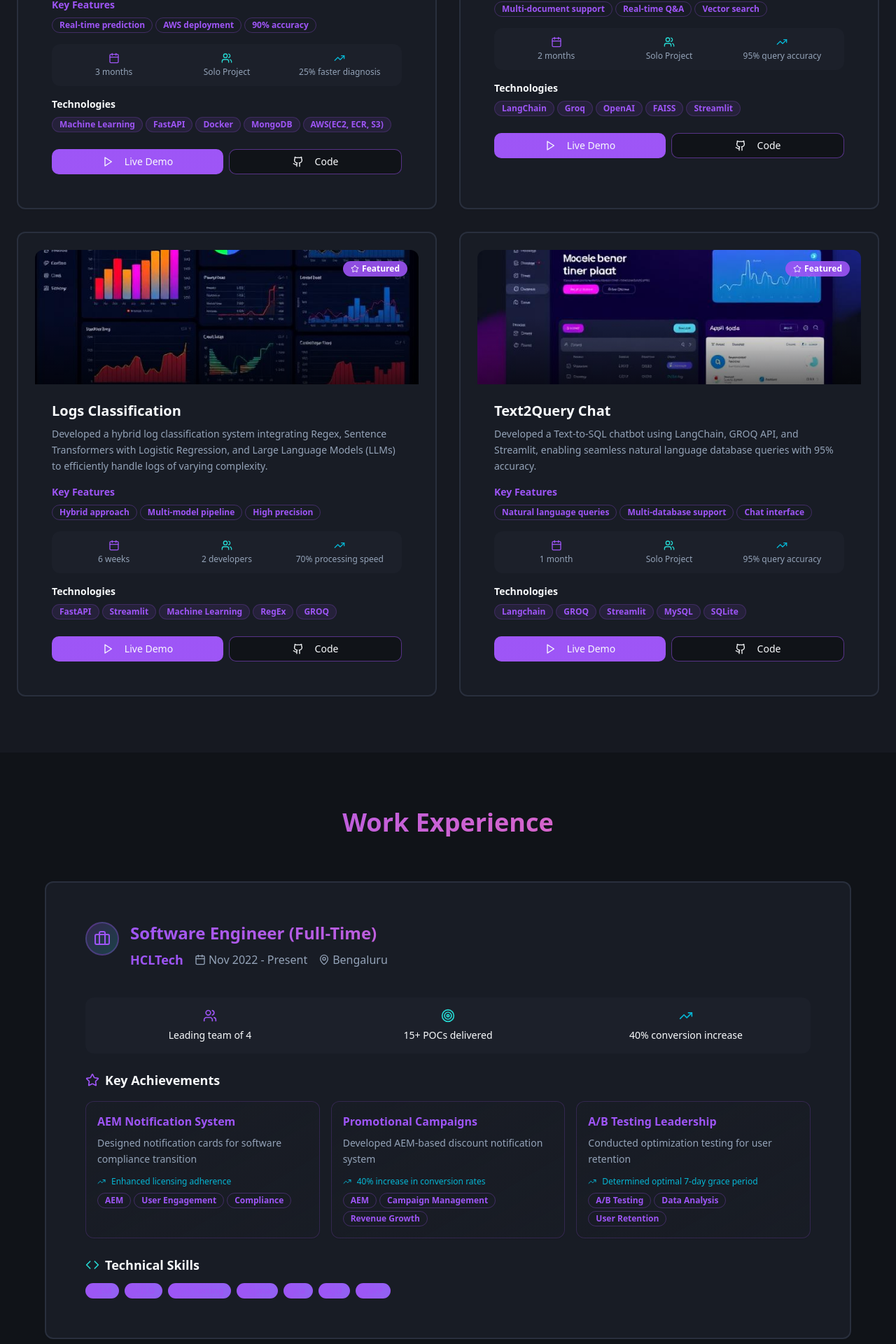
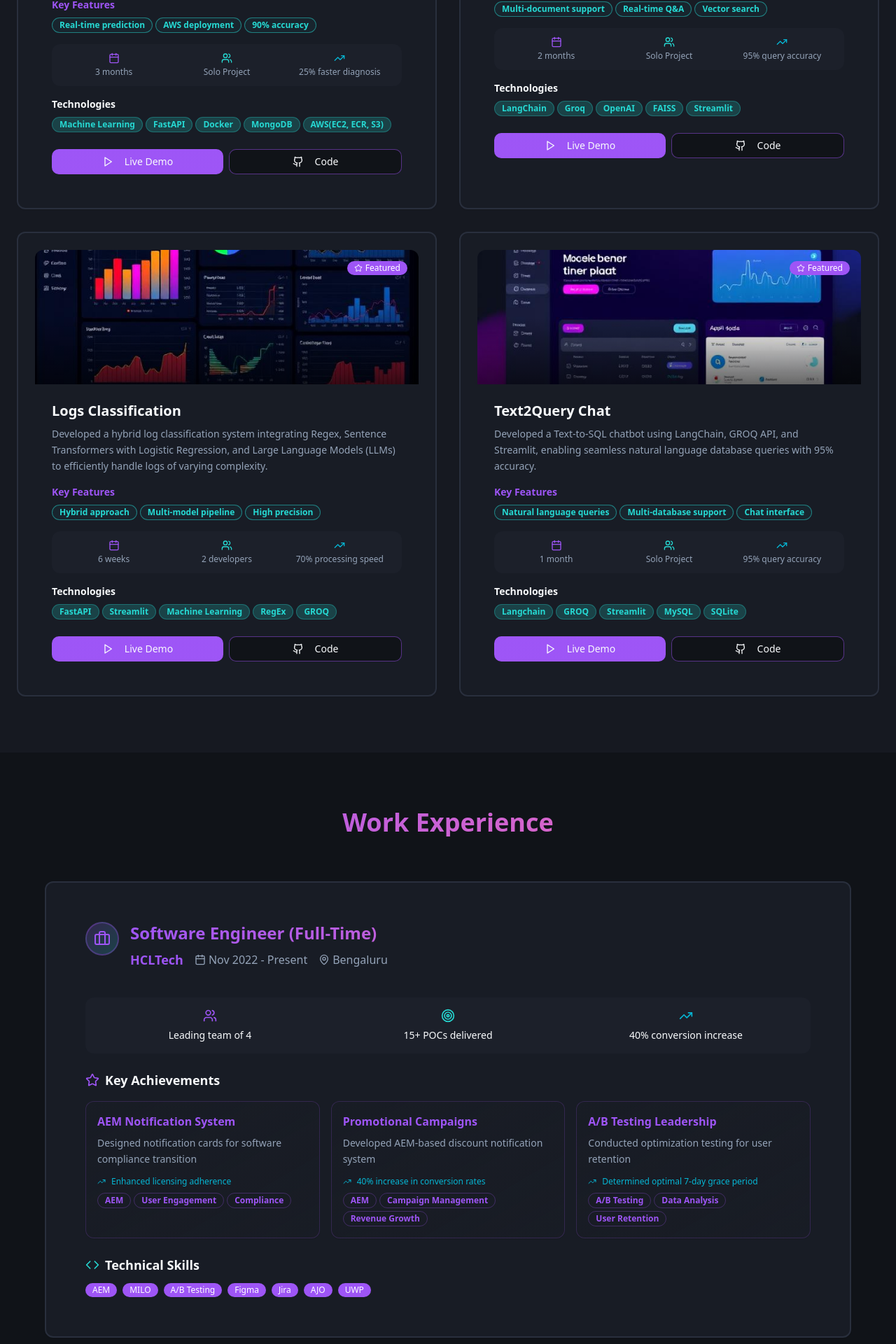
Before and after one commit to tchandrareddy21/tchandrareddy21.github.io, a React (Vite) app: page / in a window 1280 px wide. Shown: the part 3367-5287 px from the top of the page at 70% size. Built offline with nearby package versions, Linux system fonts and the light colour scheme.

Commit message:
Fix CTA color contrast
Improve visibility of CTA content by updating background colors in various sections.

```diff
--- a/src/components/Portfolio.tsx
+++ b/src/components/Portfolio.tsx
@@ -518,7 +518,7 @@ const Portfolio = () => {
                   />
                   <div className="absolute inset-0 bg-gradient-to-t from-black/60 via-transparent to-transparent"></div>
                   <div className="absolute top-4 right-4 flex gap-2">
-                    <Badge className="bg-primary/90 text-white">
+                    <Badge className="bg-primary text-white border-0 font-medium">
                       <Star className="w-3 h-3 mr-1" />
                       Featured
                     </Badge>
@@ -535,7 +535,7 @@ const Portfolio = () => {
                     <h4 className="text-sm font-semibold text-primary">Key Features</h4>
                     <div className="flex flex-wrap gap-1">
                       {project.keyFeatures?.map((feature, idx) => (
-                        <Badge key={idx} variant="outline" className="text-xs border-primary/30 text-primary">
+                        <Badge key={idx} variant="outline" className="text-xs border-accent/50 text-accent bg-accent/5">
                           {feature}
                         </Badge>
                       ))}
@@ -563,7 +563,7 @@ const Portfolio = () => {
                      <h4 className="text-sm font-semibold">Technologies</h4>
                      <div className="flex flex-wrap gap-1">
                        {project.technologies.map((tech) => (
-                        <Badge key={tech} variant="secondary" className="text-xs bg-primary/10 text-primary border border-primary/20">
+                         <Badge key={tech} variant="secondary" className="text-xs bg-accent/20 text-accent border border-accent/30">
                            {tech}
                          </Badge>
                        ))}
@@ -689,7 +689,7 @@ const Portfolio = () => {
                         </h4>
                         <div className="flex flex-wrap gap-2">
                           {exp.skills.map((skill, skillIdx) => (
-                            <Badge key={skillIdx} className="bg-gradient-to-r from-primary/10 to-accent/10 text-primary border border-primary/20 hover:border-primary/40 transition-colors">
+                            <Badge key={skillIdx} className="bg-primary text-white border-0 hover:bg-primary/80 transition-colors font-medium">
                               {skill}
                             </Badge>
                           ))}
@@ -786,7 +786,7 @@ const Portfolio = () => {
                             <Award className="h-6 w-6 text-primary" />
                           </div>
                         </div>
-                        <Badge className="bg-gradient-to-r from-primary/10 to-accent/10 text-primary border border-primary/30">
+                        <Badge className="bg-primary text-white border-0 font-medium px-3 py-1">
                           Verified
                         </Badge>
                       </div>
```
Lines whose indentation alone changed are shown as unchanged.
